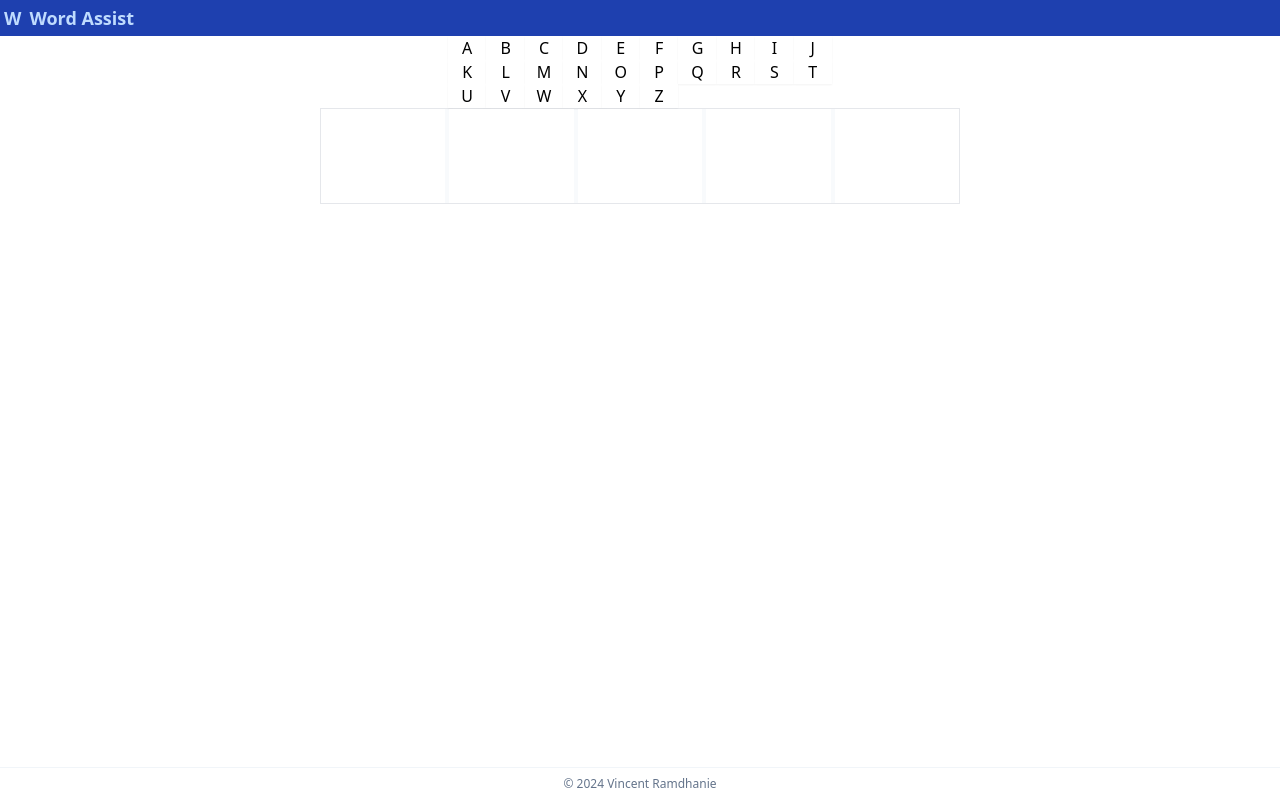
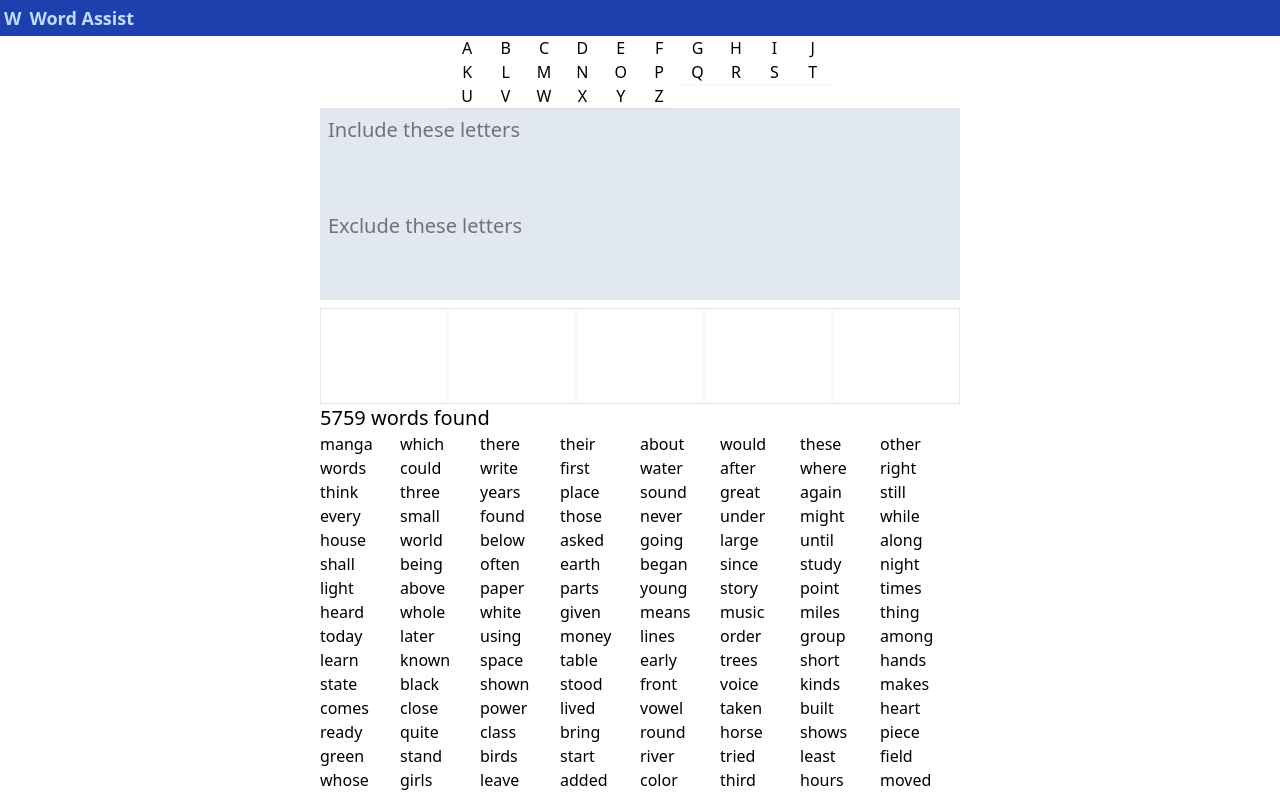
Before and after one commit to vramdhanie/wordAssist, a React (Create React App) app: page / in a window 1280 px wide. Shown: the top 796 px of the page. Built offline with nearby package versions, Linux system fonts and the light colour scheme.

Commit message:
Add filtering for words

```diff
--- /dev/null
+++ b/src/components/ExcludeList.tsx
@@ -0,0 +1,22 @@
+import { useKeyStore } from '../store/keyStore'
+import { useDrop } from 'react-dnd'
+
+export const ExcludeList = () => {
+    const { excludedKeys, setExcludedKeys, filter } = useKeyStore()
+    const [{ isOver }, drop] = useDrop({
+        accept: 'key',
+        drop: (item: { label: string }) => {
+            setExcludedKeys([...excludedKeys, item.label])
+            filter()
+        },
+        collect: (monitor) => ({
+            isOver: !!monitor.isOver(),
+        }),
+    })
+    return (
+        <div ref={drop} className="w-full h-24 bg-slate-200 text-xl p-2">
+            <div className="inset-0 bg-slate-200 opacity-50">Exclude these letters</div>
+            {excludedKeys.join(', ')}
+        </div>
+    )
+}
--- /dev/null
+++ b/src/components/IncludeList.tsx
@@ -0,0 +1,22 @@
+import { useKeyStore } from '../store/keyStore'
+import { useDrop } from 'react-dnd'
+
+export const IncludeList = () => {
+    const { includedKeys, setIncludedKeys, filter } = useKeyStore()
+    const [{ isOver }, drop] = useDrop({
+        accept: 'key',
+        drop: (item: { label: string }) => {
+            setIncludedKeys([...includedKeys, item.label])
+            filter()
+        },
+        collect: (monitor) => ({
+            isOver: !!monitor.isOver(),
+        }),
+    })
+    return (
+        <div ref={drop} className="w-full h-24 bg-slate-200 text-xl p-2">
+            <div className="inset-0 bg-slate-200 opacity-50">Include these letters</div>
+            {includedKeys.join(', ')}
+        </div>
+    )
+}
--- a/src/components/Key.tsx
+++ b/src/components/Key.tsx
@@ -42,7 +42,7 @@ export const Key = ({ label, mode = 'Unused', ...props }: KeyProps) => {
     return (
         <button
             type="button"
-            className={twMerge(isDragging ? 'shadow' : 'shadow-sm', bgColor)}
+            className={twMerge(isDragging ? 'shadow' : 'shadow-sm', bgColor, 'hover:bg-slate-100')}
             {...props}
             ref={drag}
         >
--- a/src/components/Main.tsx
+++ b/src/components/Main.tsx
@@ -1,141 +1,28 @@
 import { styled } from '../config/stitches.config'
-import { words } from '../data/words'
 import { useState, useEffect, useCallback } from 'react'
 import { KeyBoard } from './KeyBoard'
 import { Word } from './Word'
 import { DndProvider } from 'react-dnd'
 import { HTML5Backend } from 'react-dnd-html5-backend'
-
-const Form = styled('div', {
-    display: 'flex',
-    flexDirection: 'row',
-    justifyContent: 'space-around',
-    padding: '4px',
-})
-
-const Words = styled('div', {
-    padding: '4px',
-    width: '100%',
-    display: 'grid',
-    gridTemplateColumns: 'repeat(4, 1fr)',
-    '@bp1': {
-        gridTemplateColumns: 'repeat(6, 1fr)',
-    },
-    '@bp2': {
-        gridTemplateColumns: 'repeat(8, 1fr)',
-    },
-    '@bp3': {
-        gridTemplateColumns: 'repeat(12, 1fr)',
-    },
-})
-
-const Box = styled('div', {})
-const Text = styled('div', {})
-
-const Label = styled('div', {
-    fontSize: '12px',
-    fontWeight: '500',
-})
-
-const Information = styled('div', {
-    padding: '0.75rem 1.25rem',
-    display: 'flex',
-    justifyContent: 'center',
-    flexDirection: 'column',
-    alignItems: 'center',
-    color: '#004085',
-    backgroundColor: '#cce5ff',
-    borderColor: '#b8daff',
-    border: '1px solid transparent',
-    borderRadius: '0.25rem',
-    fontSize: '1rem',
-    fontWeight: '400',
-})
-
-const Input = styled('input', {})
-
-const Button = styled('button', {})
-
-const FixedLetters = styled('div', {
-    display: 'flex',
-    flexDirection: 'row',
-    justifyContent: 'center',
-    padding: '4px',
-})
-
-const FixedInput = styled('input', {
-    width: '150px',
-    height: '150px',
-    fontSize: '60px',
-    fontWeight: 'bold',
-    textAlign: 'center',
-})
+import { WordList } from './WordList'
+import { IncludeList } from './IncludeList'
+import { ExcludeList } from './ExcludeList'
 
 export function Main() {
-    const [lettersToInclude, setLetterstoInclude] = useState<string>('')
-    const [lettersToExclude, setLetterstoExclude] = useState<string>('')
-    const [wordsToDisplay, setWordsToDisplay] = useState<string[]>(words)
     const [showing, setShowing] = useState('')
     const [hiding, setHiding] = useState('')
-    const [fixed, setFixed] = useState(['', '', '', '', ''])
 
-    const handleReset = useCallback(() => {
-        setLetterstoExclude('')
-        setLetterstoInclude('')
-        setFixed(['', '', '', '', ''])
-    }, [showing, hiding])
-
-    useEffect(() => {
-        if (lettersToInclude.trim() === '') {
-            setShowing('')
-            return
-        }
-        const letters = new Set<string>(lettersToInclude.trim().toLowerCase().split(''))
-        setShowing([...letters].join(''))
-    }, [lettersToInclude])
-
-    useEffect(() => {
-        if (lettersToExclude.trim() === '') {
-            setHiding('')
-            return
-        }
-        const letters = new Set<string>(lettersToExclude.trim().toLowerCase().split(''))
-        setHiding([...letters].join(''))
-    }, [lettersToExclude])
-
-    useEffect(() => {
-        if (fixed.join('').length === 0 && showing.length === 0 && hiding.length === 0) {
-            setWordsToDisplay(words)
-            return
-        }
-        const show = showing.split('')
-        const hide = hiding.split('')
-        let wordsWithLetters = words.filter((word) => {
-            const w = word.split('')
-            return show.every((c) => w.includes(c)) && hide.every((c) => !w.includes(c))
-        })
-        if (fixed.join('').length > 0) {
-            fixed.forEach((c, i) => {
-                if (c !== '') {
-                    wordsWithLetters = wordsWithLetters.filter((word) => word[i] === c)
-                }
-            })
-        }
-        setWordsToDisplay(wordsWithLetters)
-    }, [showing, hiding, fixed])
+    const handleReset = useCallback(() => {}, [showing, hiding])
 
     return (
         <div className="flex-1 w-1/2 mx-auto my-0">
             <DndProvider backend={HTML5Backend}>
                 <KeyBoard />
+                <IncludeList />
+                <ExcludeList />
                 <Word />
             </DndProvider>
-
-            {/* <Words>
-                {wordsToDisplay.map((word) => (
-                    <Word key={word}>{word}</Word>
-                ))}
-            </Words> */}
+            <WordList />
         </div>
     )
 }
--- a/src/components/Word.tsx
+++ b/src/components/Word.tsx
@@ -4,7 +4,7 @@ import { useKeyStore } from '../store/keyStore'
 export const Word = () => {
     const { letters } = useKeyStore()
     return (
-        <div className="flex w-full border border-solid h-24 gap-1 bg-slate-50">
+        <div className="flex w-full border border-solid h-24 gap-1 bg-slate-50 mt-2">
             {letters.map((letter, index) => {
                 return (
                     <Letter key={index} index={index}>
--- /dev/null
+++ b/src/components/WordList.tsx
@@ -0,0 +1,15 @@
+import { useKeyStore } from '../store/keyStore'
+
+export const WordList = () => {
+    const { filteredWords } = useKeyStore()
+    return (
+        <div className="w-full h-full">
+            <div className="text-xl">{filteredWords.length} words found</div>
+            <div className="grid grid-cols-8">
+                {filteredWords.map((word) => {
+                    return <div key={word}>{word}</div>
+                })}
+            </div>
+        </div>
+    )
+}
--- a/src/store/keyStore.ts
+++ b/src/store/keyStore.ts
@@ -1,13 +1,19 @@
 import { create } from 'zustand'
 import { KeyChar } from '../types/keys'
+import { words } from '../data/words'
 
 interface KeyState {
     keys: Record<string, KeyChar>
     includedKeys: string[]
     excludedKeys: string[]
     letters: string[]
+    words: string[]
+    filteredWords: string[]
+    filter: () => void
     addLetter: (letter: string, idx: number) => void
     removeLetter: (letter: string, index: number) => void
+    setIncludedKeys: (keys: string[]) => void
+    setExcludedKeys: (keys: string[]) => void
 }
 
 const useKeyStore = create<KeyState>((set) => ({
@@ -65,6 +71,45 @@ const useKeyStore = create<KeyState>((set) => ({
             return { excludedKeys: [...new Set([...state.excludedKeys, ...keys])] }
         }),
     letters: ['', '', '', '', ''],
+    words: words,
+    filteredWords: words,
+    filter: () => {
+        set((state) => {
+            state.filteredWords = state.words.filter((word) => {
+                const upWord = word.toUpperCase()
+                for (const letter of state.excludedKeys) {
+                    if (upWord.includes(letter)) {
+                        return false
+                    }
+                }
+                return true
+            })
+
+            if (state.includedKeys.length > 0) {
+                state.filteredWords = state.filteredWords.filter((word) => {
+                    const upWord = word.toUpperCase()
+                    return state.includedKeys.every((letter) => {
+                        if (upWord.includes(letter)) {
+                            return true
+                        }
+                        return false
+                    })
+                })
+            }
+            if (state.letters.filter((letter) => letter !== '').length > 0) {
+                state.filteredWords = state.filteredWords.filter((word) => {
+                    const upWord = word.toUpperCase()
+                    return state.letters.every((letter, index) => {
+                        if (letter === '') {
+                            return true
+                        }
+                        return upWord[index] === letter
+                    })
+                })
+            }
+            return { filteredWords: [...state.filteredWords] }
+        })
+    },
     addLetter: (letter: string, idx: number) =>
         set((state) => {
             if (state.letters[idx] !== '') {
@@ -72,6 +117,8 @@ const useKeyStore = create<KeyState>((set) => ({
             }
             state.keys[letter].mode = 'Positioned'
             state.letters[idx] = letter
+            state.includedKeys = [...new Set([...state.includedKeys, letter])]
+            state.filter()
             return { letters: [...state.letters] }
         }),
     removeLetter: (letter: string, index: number) =>
```
